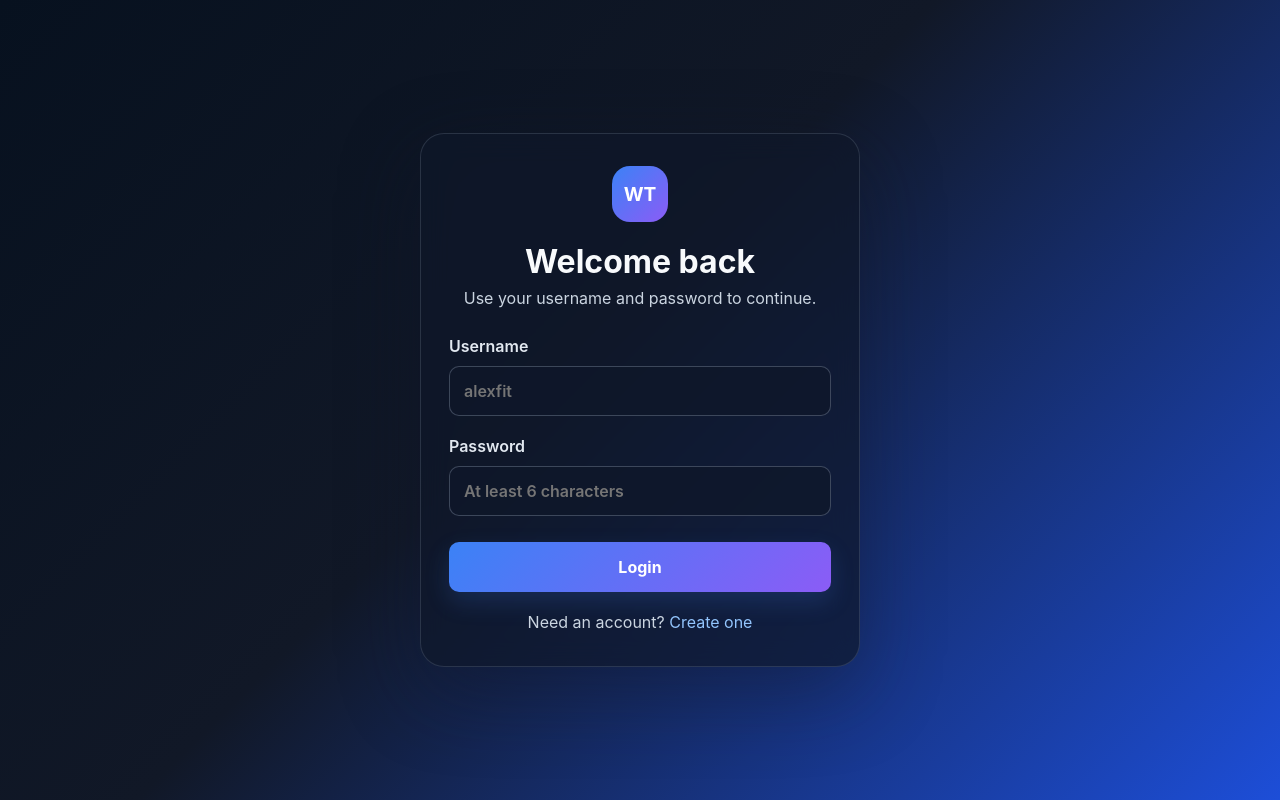
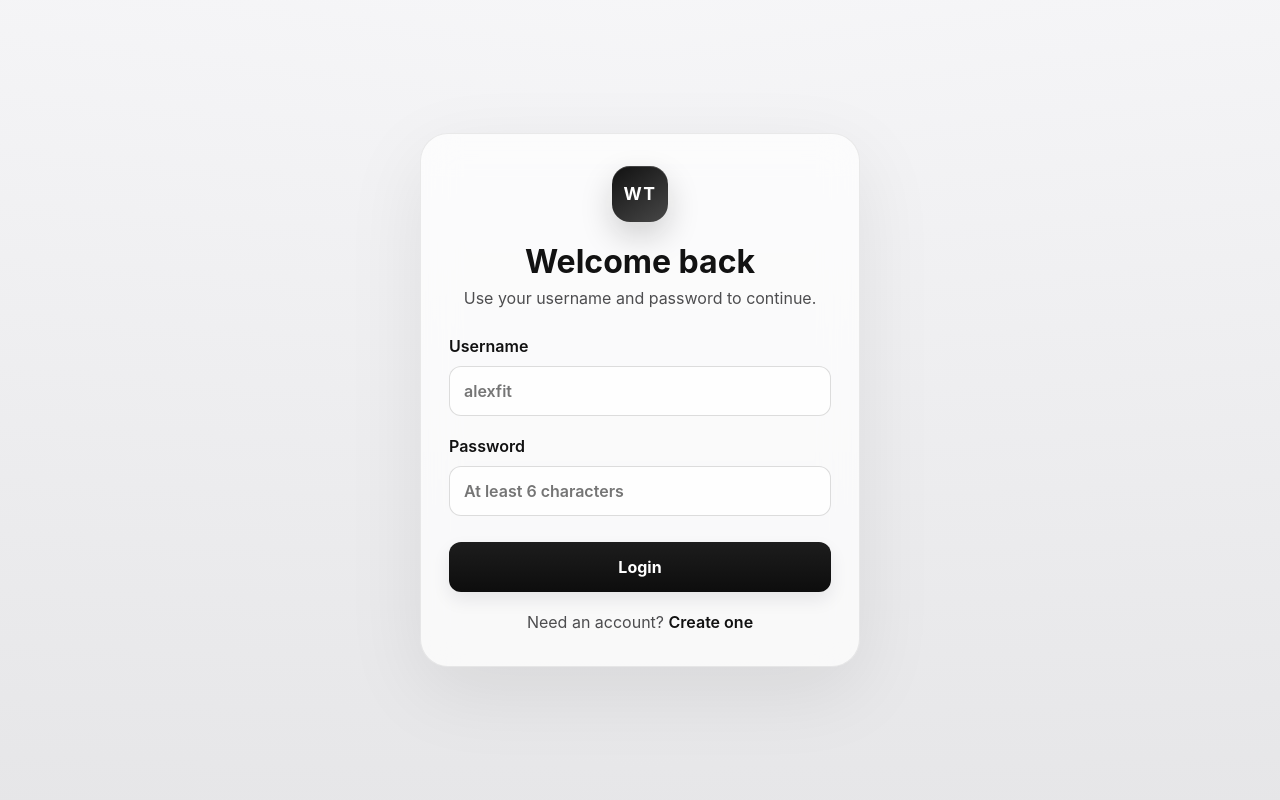
Before and after one commit to oliverradivan/gym-tracker, a React (Vite) app in the folder front/: page /login in a window 1280 px wide. Built offline with nearby package versions, Linux system fonts and the light colour scheme; no server answers.

Commit message:
white css

```diff
--- a/front/src/App.css
+++ b/front/src/App.css
@@ -4,30 +4,32 @@
   display: flex;
   align-items: center;
   justify-content: center;
-  background: linear-gradient(135deg, #07111f 0%, #111827 45%, #1d4ed8 100%);
+  background: linear-gradient(180deg, rgba(245, 245, 247, 0.9), rgba(230, 230, 232, 0.95));
   padding: 32px 20px;
 }
 
 .auth-card,
 .welcome-card,
 .schedule-card,
-.stat-card {
-  background: rgba(15, 23, 42, 0.7);
-  border: 1px solid rgba(148, 163, 184, 0.2);
-  box-shadow: 0 24px 80px rgba(15, 23, 42, 0.45);
-  backdrop-filter: blur(14px);
+.stat-card,
+.exercise-list-card {
+  background: rgba(255, 255, 255, 0.7);
+  border: 1px solid var(--border);
+  box-shadow: var(--shadow);
+  backdrop-filter: blur(18px);
+  animation: floatIn 0.5s cubic-bezier(0.22, 1, 0.36, 1);
 }
 
 .primary-btn,
 .ghost-btn,
 .secondary-btn {
-  box-shadow: 0 10px 24px rgba(59, 130, 246, 0.18);
+  box-shadow: 0 8px 18px rgba(17, 17, 17, 0.08);
 }
 
 .primary-btn:hover,
 .ghost-btn:hover,
 .secondary-btn:hover {
-  box-shadow: 0 12px 26px rgba(59, 130, 246, 0.26);
+  box-shadow: 0 12px 28px rgba(17, 17, 17, 0.12);
 }
 
 @media (max-width: 480px) {
@@ -39,7 +41,7 @@
 
 .auth-card {
   width: min(100%, 440px);
-  border-radius: 24px;
+  border-radius: 28px;
   padding: 32px 28px;
 }
 
@@ -53,32 +55,42 @@
   height: 56px;
   margin: 0 auto 16px;
   border-radius: 18px;
-  background: linear-gradient(135deg, #3b82f6, #8b5cf6);
-  color: white;
+  background: linear-gradient(145deg, #111111, #474747);
+  color: #ffffff;
   display: grid;
   place-items: center;
   font-weight: 700;
-  font-size: 1.2rem;
+  font-size: 1.1rem;
+  letter-spacing: 0.08em;
+  box-shadow: inset 0 1px 0 rgba(255, 255, 255, 0.18), 0 14px 32px rgba(17, 17, 17, 0.18);
+  transition: transform 0.2s ease, box-shadow 0.2s ease;
+}
+
+.brand-badge:hover {
+  transform: translateY(-1px) scale(1.02);
+  box-shadow: inset 0 1px 0 rgba(255, 255, 255, 0.18), 0 18px 38px rgba(17, 17, 17, 0.2);
 }
 
 .auth-header h1,
 .welcome-card h1,
 .topbar h2,
-.schedule-card h3 {
+.schedule-card h3,
+.exercise-list-card h3 {
   margin: 0;
-  color: #f8fafc;
+  color: #121212;
 }
 
 .auth-header p,
 .welcome-card p,
 .status-message {
-  color: #cbd5e1;
+  color: var(--muted);
 }
 
 .page-toggle {
   display: grid;
   grid-template-columns: repeat(2, minmax(0, 1fr));
-  background: rgba(15, 23, 42, 0.9);
+  background: rgba(17, 17, 17, 0.04);
+  border: 1px solid var(--border);
   border-radius: 12px;
   padding: 6px;
   margin-bottom: 20px;
@@ -88,22 +100,23 @@
 .primary-btn,
 .ghost-btn {
   border: none;
-  border-radius: 10px;
+  border-radius: 12px;
   font: inherit;
   cursor: pointer;
-  transition: transform 0.15s ease, opacity 0.2s ease;
+  transition: transform 0.2s ease, opacity 0.2s ease, box-shadow 0.2s ease;
 }
 
 .page-toggle button {
   background: transparent;
-  color: #cbd5e1;
+  color: var(--muted);
   padding: 12px 14px;
   font-weight: 600;
 }
 
 .page-toggle button.active {
-  background: linear-gradient(135deg, #3b82f6, #8b5cf6);
-  color: white;
+  background: #111111;
+  color: #ffffff;
+  box-shadow: 0 8px 18px rgba(17, 17, 17, 0.12);
 }
 
 .auth-form {
@@ -116,29 +129,32 @@
   display: flex;
   flex-direction: column;
   gap: 8px;
-  color: #e2e8f0;
+  color: var(--text);
   font-weight: 600;
 }
 
 .auth-form input {
   width: 100%;
   box-sizing: border-box;
-  border-radius: 10px;
-  border: 1px solid rgba(148, 163, 184, 0.35);
-  background: rgba(15, 23, 42, 0.75);
-  color: white;
+  border-radius: 12px;
+  border: 1px solid var(--border-strong);
+  background: rgba(255, 255, 255, 0.7);
+  color: var(--text);
   padding: 12px 14px;
   font: inherit;
+  transition: border-color 0.2s ease, box-shadow 0.2s ease, background-color 0.2s ease;
 }
 
 .auth-form input:focus {
-  outline: 2px solid rgba(96, 165, 250, 0.6);
-  border-color: transparent;
+  outline: none;
+  border-color: rgba(17, 17, 17, 0.2);
+  box-shadow: 0 0 0 4px rgba(17, 17, 17, 0.06);
+  background: rgba(255, 255, 255, 0.9);
 }
 
 .primary-btn {
-  background: linear-gradient(135deg, #3b82f6, #8b5cf6);
-  color: white;
+  background: linear-gradient(180deg, #1d1d1d, #0d0d0d);
+  color: #ffffff;
   padding: 13px 18px;
   font-weight: 700;
   margin-top: 8px;
@@ -172,15 +188,16 @@
 .eyebrow {
   display: inline-block;
   text-transform: uppercase;
-  letter-spacing: 0.12em;
-  font-size: 0.72rem;
-  color: #93c5fd;
+  letter-spacing: 0.14em;
+  font-size: 0.7rem;
+  color: var(--muted-soft);
   margin-bottom: 8px;
 }
 
 .ghost-btn {
-  background: rgba(148, 163, 184, 0.08);
-  color: white;
+  background: rgba(17, 17, 17, 0.03);
+  color: var(--text);
+  border: 1px solid var(--border);
   padding: 11px 18px;
 }
 
@@ -194,7 +211,7 @@
 .welcome-card,
 .schedule-card,
 .stat-card {
-  border-radius: 20px;
+  border-radius: 22px;
   padding: 24px 22px;
 }
 
@@ -214,11 +231,11 @@
   display: flex;
   flex-direction: column;
   gap: 8px;
-  color: #dbeafe;
+  color: var(--text);
 }
 
 .stat-card span {
-  color: #bfdbfe;
+  color: var(--muted-soft);
   text-transform: uppercase;
   letter-spacing: 0.08em;
   font-size: 0.72rem;
@@ -226,7 +243,7 @@
 
 .stat-card strong {
   font-size: clamp(1.4rem, 3vw, 2.1rem);
-  color: white;
+  color: var(--text);
 }
 
 .schedule-card ul {
@@ -235,13 +252,26 @@
   margin: 16px 0 0;
   display: grid;
   gap: 12px;
-  color: #e2e8f0;
+  color: var(--text);
 }
 
 .schedule-card li {
   padding: 12px 14px;
   border-radius: 12px;
-  background: rgba(30, 41, 59, 0.7);
+  background: rgba(17, 17, 17, 0.03);
+  border: 1px solid var(--border);
+}
+
+@keyframes floatIn {
+  from {
+    opacity: 0;
+    transform: translateY(12px);
+  }
+
+  to {
+    opacity: 1;
+    transform: translateY(0);
+  }
 }
 
 @media (max-width: 640px) {
--- a/front/src/index.css
+++ b/front/src/index.css
@@ -1,20 +1,23 @@
 :root {
-  --bg-950: #020817;
-  --bg-900: #07111f;
-  --bg-800: #111827;
-  --panel: rgba(15, 23, 42, 0.72);
-  --panel-strong: rgba(15, 23, 42, 0.9);
-  --border: rgba(148, 163, 184, 0.2);
-  --text: #e2e8f0;
-  --muted: #cbd5e1;
-  --primary: #3b82f6;
-  --primary-strong: #8b5cf6;
-  --success: #bbf7d0;
-  font-family: Inter, 'Segoe UI', sans-serif;
+  --bg: #f5f5f7;
+  --bg-elevated: #ffffff;
+  --bg-soft: rgba(255, 255, 255, 0.72);
+  --bg-strong: #111111;
+  --panel: rgba(255, 255, 255, 0.7);
+  --panel-strong: rgba(255, 255, 255, 0.88);
+  --border: rgba(17, 17, 17, 0.08);
+  --border-strong: rgba(17, 17, 17, 0.14);
+  --text: #111111;
+  --muted: #4d4d4f;
+  --muted-soft: #7a7a7a;
+  --shadow: 0 24px 80px rgba(0, 0, 0, 0.08);
+  --shadow-soft: 0 12px 30px rgba(0, 0, 0, 0.06);
+  --success: #1f1f1f;
+  font-family: 'SF Pro Display', 'SF Pro Text', 'Inter', 'Segoe UI', sans-serif;
   line-height: 1.5;
   font-weight: 400;
   color: var(--text);
-  background: var(--bg-950);
+  background: var(--bg);
   font-synthesis: none;
   text-rendering: optimizeLegibility;
   -webkit-font-smoothing: antialiased;
@@ -26,14 +29,16 @@
 }
 
 html {
-  background: var(--bg-950);
+  background: var(--bg);
 }
 
 body {
   margin: 0;
   min-width: 320px;
   min-height: 100vh;
-  background: var(--bg-950);
+  background:
+    radial-gradient(circle at top, rgba(255, 255, 255, 0.94), rgba(245, 245, 247, 0.92) 38%, rgba(232, 232, 234, 0.9) 100%),
+    var(--bg);
 }
 
 button,
@@ -45,7 +50,8 @@ textarea {
 
 button,
 a {
-  transition: transform 0.15s ease, box-shadow 0.2s ease, opacity 0.2s ease;
+  transition: transform 0.18s ease, box-shadow 0.2s ease, opacity 0.2s ease, border-color 0.2s ease,
+    background-color 0.2s ease;
 }
 
 button:hover,
--- a/front/src/pages/dashboard.css
+++ b/front/src/pages/dashboard.css
@@ -1,6 +1,6 @@
 .dashboard-page {
   min-height: 100vh;
-  background: linear-gradient(135deg, #07111f 0%, #111827 45%, #1d4ed8 100%);
+  background: linear-gradient(180deg, rgba(245, 245, 247, 0.9), rgba(230, 230, 232, 0.95));
   padding: 32px 18px;
 }
 
@@ -16,14 +16,15 @@
   display: flex;
   align-items: center;
   gap: 12px;
+  flex-wrap: wrap;
 }
 
 .eyebrow {
   display: inline-block;
   text-transform: uppercase;
-  letter-spacing: 0.12em;
-  font-size: 0.72rem;
-  color: #93c5fd;
+  letter-spacing: 0.14em;
+  font-size: 0.7rem;
+  color: #5f5f61;
   margin-bottom: 8px;
 }
 
@@ -31,7 +32,7 @@
 .welcome-card h1,
 .schedule-card h3 {
   margin: 0;
-  color: #f8fafc;
+  color: #111111;
 }
 
 .ghost-btn,
@@ -40,7 +41,7 @@
   align-items: center;
   justify-content: center;
   padding: 11px 18px;
-  border-radius: 10px;
+  border-radius: 12px;
   text-decoration: none;
   font-weight: 700;
   border: none;
@@ -48,13 +49,14 @@
 }
 
 .ghost-btn {
-  background: rgba(148, 163, 184, 0.08);
-  color: white;
+  background: rgba(17, 17, 17, 0.03);
+  color: #111111;
+  border: 1px solid rgba(17, 17, 17, 0.08);
 }
 
 .dashboard-primary-btn {
-  background: linear-gradient(135deg, #3b82f6, #8b5cf6);
-  color: white;
+  background: linear-gradient(180deg, #1d1d1d, #0d0d0d);
+  color: #ffffff;
 }
 
 .dashboard-grid {
@@ -66,12 +68,15 @@
 
 .welcome-card,
 .schedule-card,
-.stat-card {
-  background: rgba(15, 23, 42, 0.7);
-  border: 1px solid rgba(148, 163, 184, 0.2);
-  border-radius: 20px;
+.stat-card,
+.exercise-list-card {
+  background: rgba(255, 255, 255, 0.7);
+  border: 1px solid rgba(17, 17, 17, 0.08);
+  border-radius: 22px;
   padding: 24px 22px;
-  box-shadow: 0 24px 80px rgba(15, 23, 42, 0.45);
+  box-shadow: 0 24px 80px rgba(0, 0, 0, 0.08);
+  backdrop-filter: blur(18px);
+  animation: floatIn 0.5s cubic-bezier(0.22, 1, 0.36, 1);
 }
 
 .welcome-card {
@@ -82,7 +87,7 @@
 
 .welcome-card p,
 .schedule-card li {
-  color: #e2e8f0;
+  color: #3d3d3d;
 }
 
 .stats-grid {
@@ -95,11 +100,11 @@
   display: flex;
   flex-direction: column;
   gap: 8px;
-  color: #dbeafe;
+  color: #111111;
 }
 
 .stat-card span {
-  color: #bfdbfe;
+  color: #5f5f61;
   text-transform: uppercase;
   letter-spacing: 0.08em;
   font-size: 0.72rem;
@@ -107,7 +112,7 @@
 
 .stat-card strong {
   font-size: clamp(1.4rem, 3vw, 2.1rem);
-  color: white;
+  color: #111111;
 }
 
 .today-session-list {
@@ -123,37 +128,33 @@
   align-items: center;
   justify-content: space-between;
   gap: 8px;
-  color: #e2e8f0;
+  color: #1a1a1a;
   font-size: 0.9rem;
-  background: rgba(30, 41, 59, 0.6);
-  border-radius: 10px;
+  background: rgba(17, 17, 17, 0.03);
+  border: 1px solid rgba(17, 17, 17, 0.08);
+  border-radius: 12px;
   padding: 8px 10px;
 }
 
 .today-session-link {
-  color: #dbeafe;
+  color: #111111;
   text-decoration: none;
 }
 
 .today-session-empty {
   margin: 12px 0 0;
-  color: #cbd5e1;
+  color: #4d4d4f;
   font-size: 0.9rem;
 }
 
 .exercise-list-card {
   width: min(100%, 1100px);
   margin: 0 auto;
-  background: rgba(15, 23, 42, 0.7);
-  border: 1px solid rgba(148, 163, 184, 0.2);
-  border-radius: 20px;
-  padding: 24px 22px;
-  box-shadow: 0 24px 80px rgba(15, 23, 42, 0.45);
 }
 
 .exercise-list-card h3 {
   margin-top: 0;
-  color: #f8fafc;
+  color: #111111;
 }
 
 .exercise-list {
@@ -167,35 +168,47 @@
   align-items: center;
   padding: 10px 14px;
   border-radius: 999px;
-  background: rgba(96, 165, 250, 0.12);
-  color: #dbeafe;
+  background: rgba(17, 17, 17, 0.04);
+  color: #111111;
   text-decoration: none;
-  border: 1px solid rgba(96, 165, 250, 0.3);
+  border: 1px solid rgba(17, 17, 17, 0.08);
 }
 
 .exercise-item.push,
 .today-session-item.push {
-  background: rgba(239, 68, 68, 0.14);
-  border-color: rgba(248, 113, 113, 0.45);
-  color: #fecaca;
+  background: rgba(17, 17, 17, 0.04);
+  border-color: rgba(17, 17, 17, 0.08);
+  color: #111111;
 }
 
 .exercise-item.pull,
 .today-session-item.pull {
-  background: rgba(59, 130, 246, 0.14);
-  border-color: rgba(96, 165, 250, 0.45);
-  color: #dbeafe;
+  background: rgba(17, 17, 17, 0.04);
+  border-color: rgba(17, 17, 17, 0.08);
+  color: #111111;
 }
 
 .exercise-item.leg,
 .today-session-item.leg {
-  background: rgba(250, 204, 21, 0.14);
-  border-color: rgba(250, 204, 21, 0.5);
-  color: #fef3c7;
+  background: rgba(17, 17, 17, 0.04);
+  border-color: rgba(17, 17, 17, 0.08);
+  color: #111111;
 }
 
 .today-session-item {
-  border: 1px solid rgba(148, 163, 184, 0.2);
+  border: 1px solid rgba(17, 17, 17, 0.08);
+}
+
+@keyframes floatIn {
+  from {
+    opacity: 0;
+    transform: translateY(12px);
+  }
+
+  to {
+    opacity: 1;
+    transform: translateY(0);
+  }
 }
 
 @media (max-width: 640px) {
--- a/front/src/pages/login.css
+++ b/front/src/pages/login.css
@@ -3,18 +3,19 @@
   display: flex;
   align-items: center;
   justify-content: center;
-  background: linear-gradient(135deg, #07111f 0%, #111827 45%, #1d4ed8 100%);
+  background: linear-gradient(180deg, rgba(245, 245, 247, 0.9), rgba(230, 230, 232, 0.95));
   padding: 32px 20px;
 }
 
 .auth-card {
   width: min(100%, 440px);
-  background: rgba(15, 23, 42, 0.7);
-  border: 1px solid rgba(148, 163, 184, 0.2);
-  border-radius: 24px;
+  background: rgba(255, 255, 255, 0.7);
+  border: 1px solid rgba(17, 17, 17, 0.08);
+  border-radius: 28px;
   padding: 32px 28px;
-  box-shadow: 0 24px 80px rgba(15, 23, 42, 0.45);
-  backdrop-filter: blur(14px);
+  box-shadow: 0 24px 80px rgba(0, 0, 0, 0.08);
+  backdrop-filter: blur(18px);
+  animation: floatIn 0.5s cubic-bezier(0.22, 1, 0.36, 1);
 }
 
 .auth-header {
@@ -27,22 +28,24 @@
   height: 56px;
   margin: 0 auto 16px;
   border-radius: 18px;
-  background: linear-gradient(135deg, #3b82f6, #8b5cf6);
-  color: white;
+  background: linear-gradient(145deg, #111111, #474747);
+  color: #ffffff;
   display: grid;
   place-items: center;
   font-weight: 700;
-  font-size: 1.2rem;
+  font-size: 1.1rem;
+  letter-spacing: 0.08em;
+  box-shadow: inset 0 1px 0 rgba(255, 255, 255, 0.18), 0 14px 32px rgba(17, 17, 17, 0.18);
 }
 
 .auth-header h1 {
   margin: 0;
-  color: #f8fafc;
+  color: #121212;
 }
 
 .auth-header p,
 .status-message {
-  color: #cbd5e1;
+  color: #4d4d4f;
 }
 
 .auth-form {
@@ -55,51 +58,66 @@
   display: flex;
   flex-direction: column;
   gap: 8px;
-  color: #e2e8f0;
+  color: #111111;
   font-weight: 600;
 }
 
 .auth-form input {
   width: 100%;
   box-sizing: border-box;
-  border-radius: 10px;
-  border: 1px solid rgba(148, 163, 184, 0.35);
-  background: rgba(15, 23, 42, 0.75);
-  color: white;
+  border-radius: 12px;
+  border: 1px solid rgba(17, 17, 17, 0.14);
+  background: rgba(255, 255, 255, 0.7);
+  color: #111111;
   padding: 12px 14px;
   font: inherit;
 }
 
 .auth-form input:focus {
-  outline: 2px solid rgba(96, 165, 250, 0.6);
-  border-color: transparent;
+  outline: none;
+  border-color: rgba(17, 17, 17, 0.2);
+  box-shadow: 0 0 0 4px rgba(17, 17, 17, 0.06);
 }
 
 .primary-btn {
-  background: linear-gradient(135deg, #3b82f6, #8b5cf6);
-  color: white;
+  background: linear-gradient(180deg, #1d1d1d, #0d0d0d);
+  color: #ffffff;
   border: none;
-  border-radius: 10px;
+  border-radius: 12px;
   padding: 13px 18px;
   font-weight: 700;
   cursor: pointer;
+  box-shadow: 0 8px 18px rgba(17, 17, 17, 0.08);
 }
 
 .auth-switch {
   margin-top: 18px;
   text-align: center;
-  color: #cbd5e1;
+  color: #4d4d4f;
 }
 
 .auth-switch a {
-  color: #93c5fd;
+  color: #111111;
   text-decoration: none;
+  font-weight: 600;
 }
 
 .status-message {
   margin-top: 18px;
   margin-bottom: 0;
   text-align: center;
+}
+
+@keyframes floatIn {
+  from {
+    opacity: 0;
+    transform: translateY(12px);
+  }
+
+  to {
+    opacity: 1;
+    transform: translateY(0);
+  }
 }
 
 @media (max-width: 480px) {
--- a/front/src/pages/register.css
+++ b/front/src/pages/register.css
@@ -3,18 +3,19 @@
   display: flex;
   align-items: center;
   justify-content: center;
-  background: linear-gradient(135deg, #07111f 0%, #111827 45%, #1d4ed8 100%);
+  background: linear-gradient(180deg, rgba(245, 245, 247, 0.9), rgba(230, 230, 232, 0.95));
   padding: 32px 20px;
 }
 
 .auth-card {
   width: min(100%, 440px);
-  background: rgba(15, 23, 42, 0.7);
-  border: 1px solid rgba(148, 163, 184, 0.2);
-  border-radius: 24px;
+  background: rgba(255, 255, 255, 0.7);
+  border: 1px solid rgba(17, 17, 17, 0.08);
+  border-radius: 28px;
   padding: 32px 28px;
-  box-shadow: 0 24px 80px rgba(15, 23, 42, 0.45);
-  backdrop-filter: blur(14px);
+  box-shadow: 0 24px 80px rgba(0, 0, 0, 0.08);
+  backdrop-filter: blur(18px);
+  animation: floatIn 0.5s cubic-bezier(0.22, 1, 0.36, 1);
 }
 
 .auth-header {
@@ -27,22 +28,24 @@
   height: 56px;
   margin: 0 auto 16px;
   border-radius: 18px;
-  background: linear-gradient(135deg, #3b82f6, #8b5cf6);
-  color: white;
+  background: linear-gradient(145deg, #111111, #474747);
+  color: #ffffff;
   display: grid;
   place-items: center;
   font-weight: 700;
-  font-size: 1.2rem;
+  font-size: 1.1rem;
+  letter-spacing: 0.08em;
+  box-shadow: inset 0 1px 0 rgba(255, 255, 255, 0.18), 0 14px 32px rgba(17, 17, 17, 0.18);
 }
 
 .auth-header h1 {
   margin: 0;
-  color: #f8fafc;
+  color: #121212;
 }
 
 .auth-header p,
 .status-message {
-  color: #cbd5e1;
+  color: #4d4d4f;
 }
 
 .auth-form {
@@ -55,51 +58,66 @@
   display: flex;
   flex-direction: column;
   gap: 8px;
-  color: #e2e8f0;
+  color: #111111;
   font-weight: 600;
 }
 
 .auth-form input {
   width: 100%;
   box-sizing: border-box;
-  border-radius: 10px;
-  border: 1px solid rgba(148, 163, 184, 0.35);
-  background: rgba(15, 23, 42, 0.75);
-  color: white;
+  border-radius: 12px;
+  border: 1px solid rgba(17, 17, 17, 0.14);
+  background: rgba(255, 255, 255, 0.7);
+  color: #111111;
   padding: 12px 14px;
   font: inherit;
 }
 
 .auth-form input:focus {
-  outline: 2px solid rgba(96, 165, 250, 0.6);
-  border-color: transparent;
+  outline: none;
+  border-color: rgba(17, 17, 17, 0.2);
+  box-shadow: 0 0 0 4px rgba(17, 17, 17, 0.06);
 }
 
 .primary-btn {
-  background: linear-gradient(135deg, #3b82f6, #8b5cf6);
-  color: white;
+  background: linear-gradient(180deg, #1d1d1d, #0d0d0d);
+  color: #ffffff;
   border: none;
-  border-radius: 10px;
+  border-radius: 12px;
   padding: 13px 18px;
   font-weight: 700;
   cursor: pointer;
+  box-shadow: 0 8px 18px rgba(17, 17, 17, 0.08);
 }
 
 .auth-switch {
   margin-top: 18px;
   text-align: center;
-  color: #cbd5e1;
+  color: #4d4d4f;
 }
 
 .auth-switch a {
-  color: #93c5fd;
+  color: #111111;
   text-decoration: none;
+  font-weight: 600;
 }
 
 .status-message {
   margin-top: 18px;
   margin-bottom: 0;
   text-align: center;
+}
+
+@keyframes floatIn {
+  from {
+    opacity: 0;
+    transform: translateY(12px);
+  }
+
+  to {
+    opacity: 1;
+    transform: translateY(0);
+  }
 }
 
 @media (max-width: 480px) {
```
